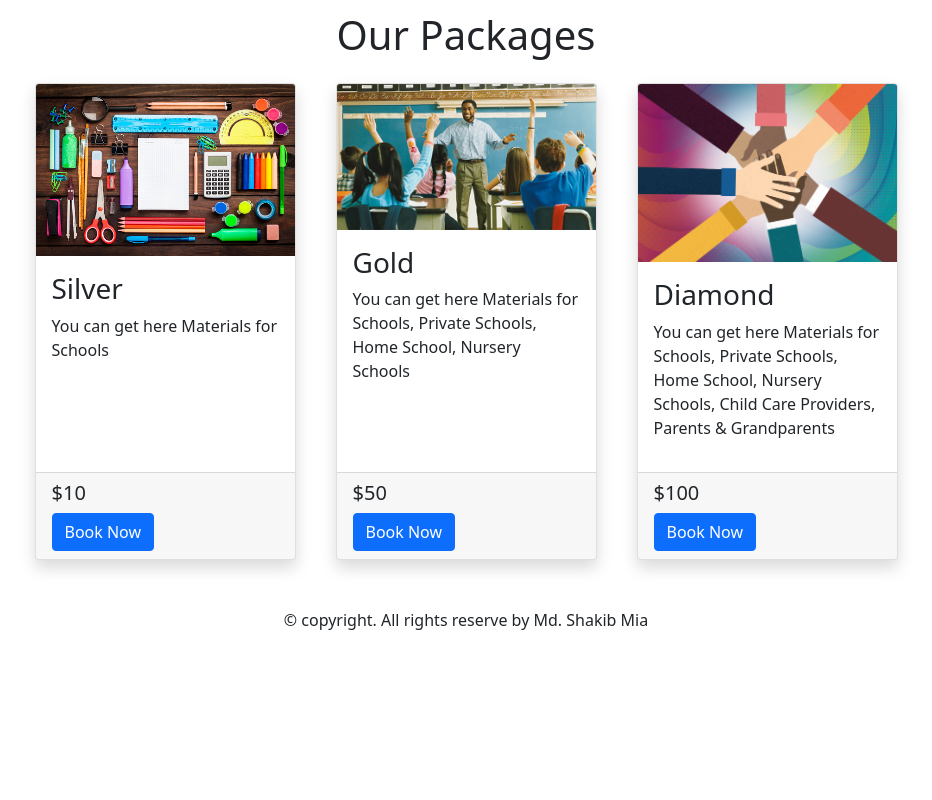
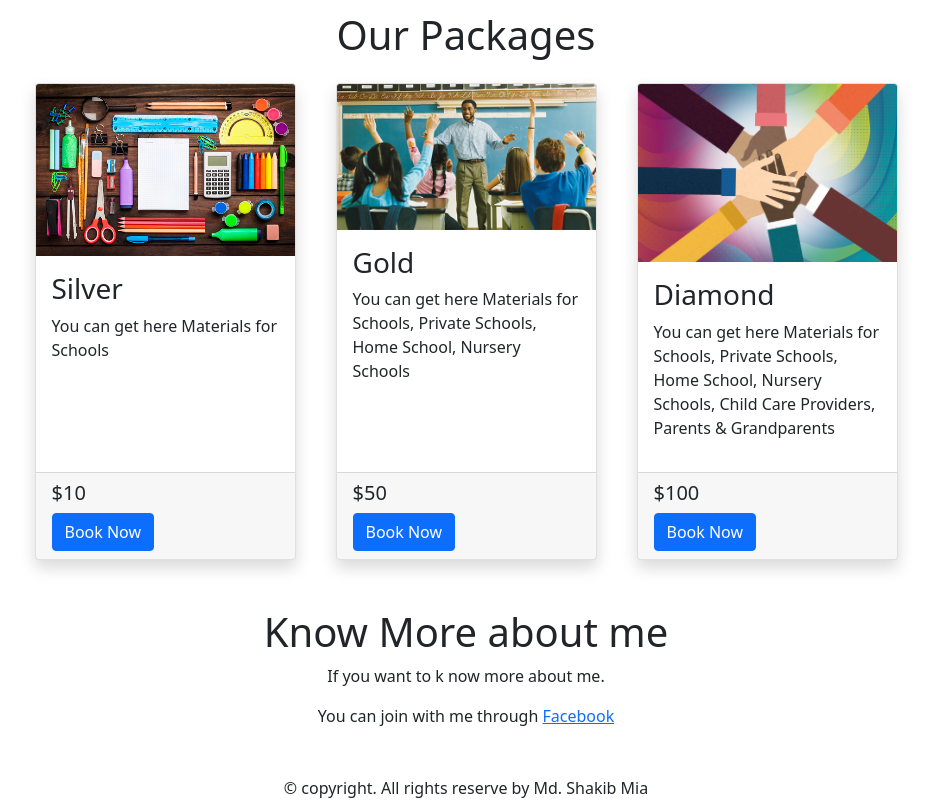
Before and after one commit to shakib-mia/independent-service-provider, a React (Create React App) app: page / in a window 1280 px wide. Shown: the part 475-1275 px from the top of the page, without its empty margins (174-1106 px from the left). Before the commit the page ends 1107 px from the top, so only its background shows below. Built offline with nearby package versions, Linux system fonts and the light colour scheme; the HTML template or start-up script is replaced by a standard one.

Commit message:
extra section added

```diff
--- a/src/Pages/Home/Home.js
+++ b/src/Pages/Home/Home.js
@@ -1,5 +1,6 @@
 import React from 'react';
 import Banner from './Banner/Banner';
+import MoreAbout from './MoreAbour/MoreAbout';
 import Services from './Services/Services';
 
 const Home = () => {
@@ -7,6 +8,7 @@ const Home = () => {
             <div>
                   <Banner></Banner>
                   <Services></Services>
+                  <MoreAbout></MoreAbout>
             </div>
       );
 };
--- /dev/null
+++ b/src/Pages/Home/MoreAbour/MoreAbout.js
@@ -0,0 +1,13 @@
+import React from 'react';
+
+const MoreAbout = () => {
+      return (
+            <div className='container col-12 col-lg-6 mx-auto text-center'>
+                  <h1>Know More about me</h1>
+                  <p>If you want to k now more about me.</p>
+                  <p>You can join with me through <a href="https://www.facebook.com/abdullahalsamad.sakib" target="_blank">Facebook</a></p>
+            </div>
+      );
+};
+
+export default MoreAbout;
```
